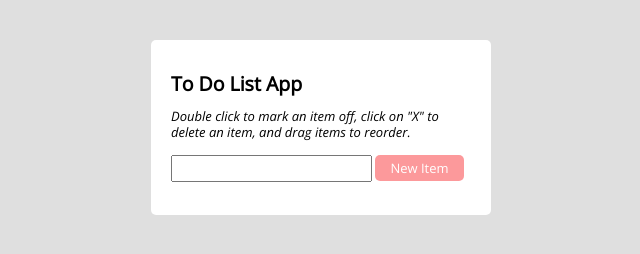
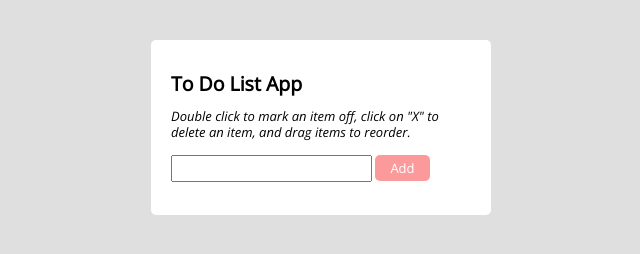
Before and after one commit to CardonEmily/to-do-list-app, a plain HTML site: page index.html in a window 1280 px wide. Shown: the full height of the page, 319-959 px from the left. Drawn offline with nearby package versions, Linux system fonts and the light colour scheme.

Commit message:
Minor verbiage changes
Changed wording, and moved a tag.

```diff
--- a/index.html
+++ b/index.html
@@ -13,15 +13,15 @@
       <p>
         <em>
           Double click to mark an item off, click on "X" to delete an item, and
-          drag items to reorder.</em
-        >
+          drag items to reorder.
+        </em>
       </p>
 
       <form name="toDoList">
         <input type="text" name="ListItem" id="input" />
       </form>
 
-      <div onclick="newItem()" id="button">New Item</div>
+      <div onclick="newItem()" id="button">Add</div>
       <br />
       <ol id="list"></ol>
     </div>
```
